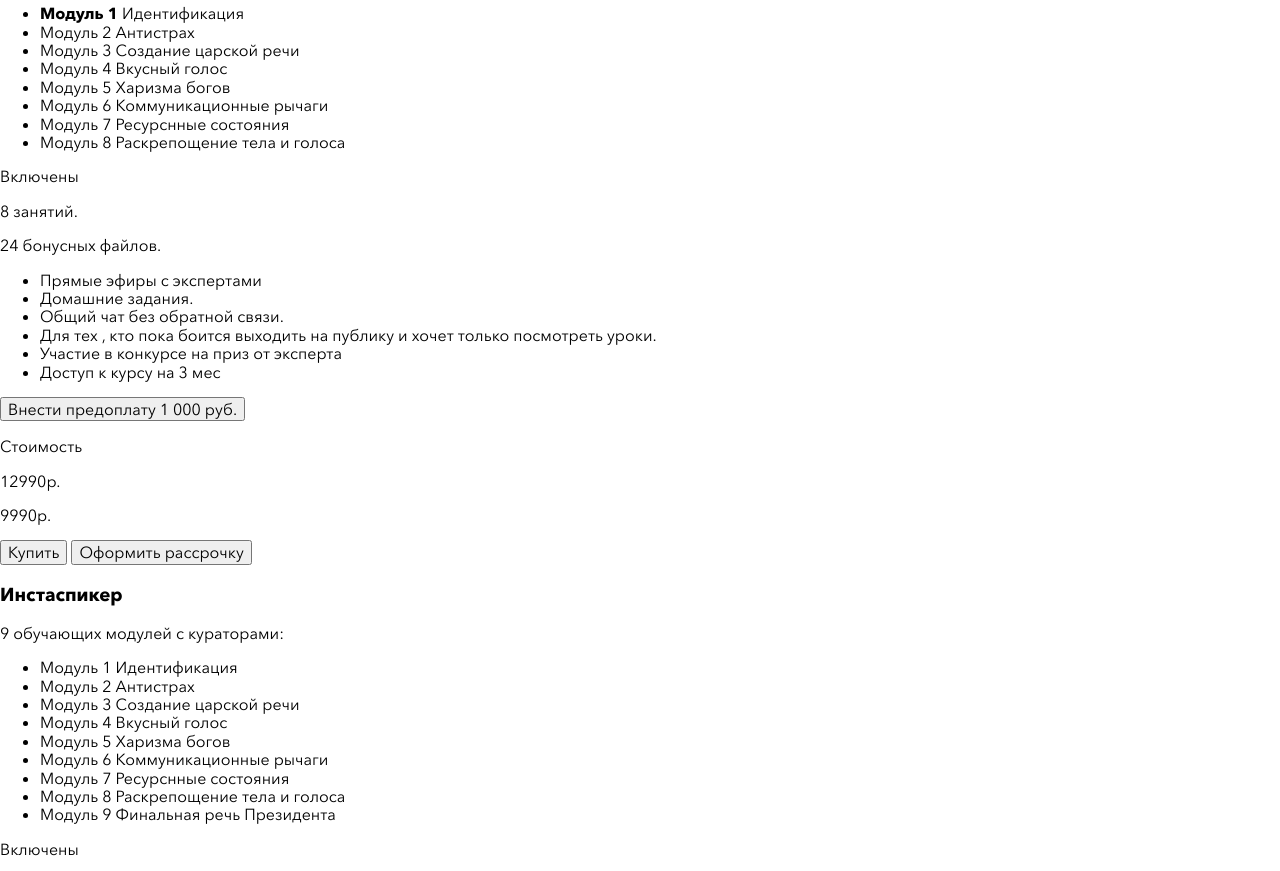
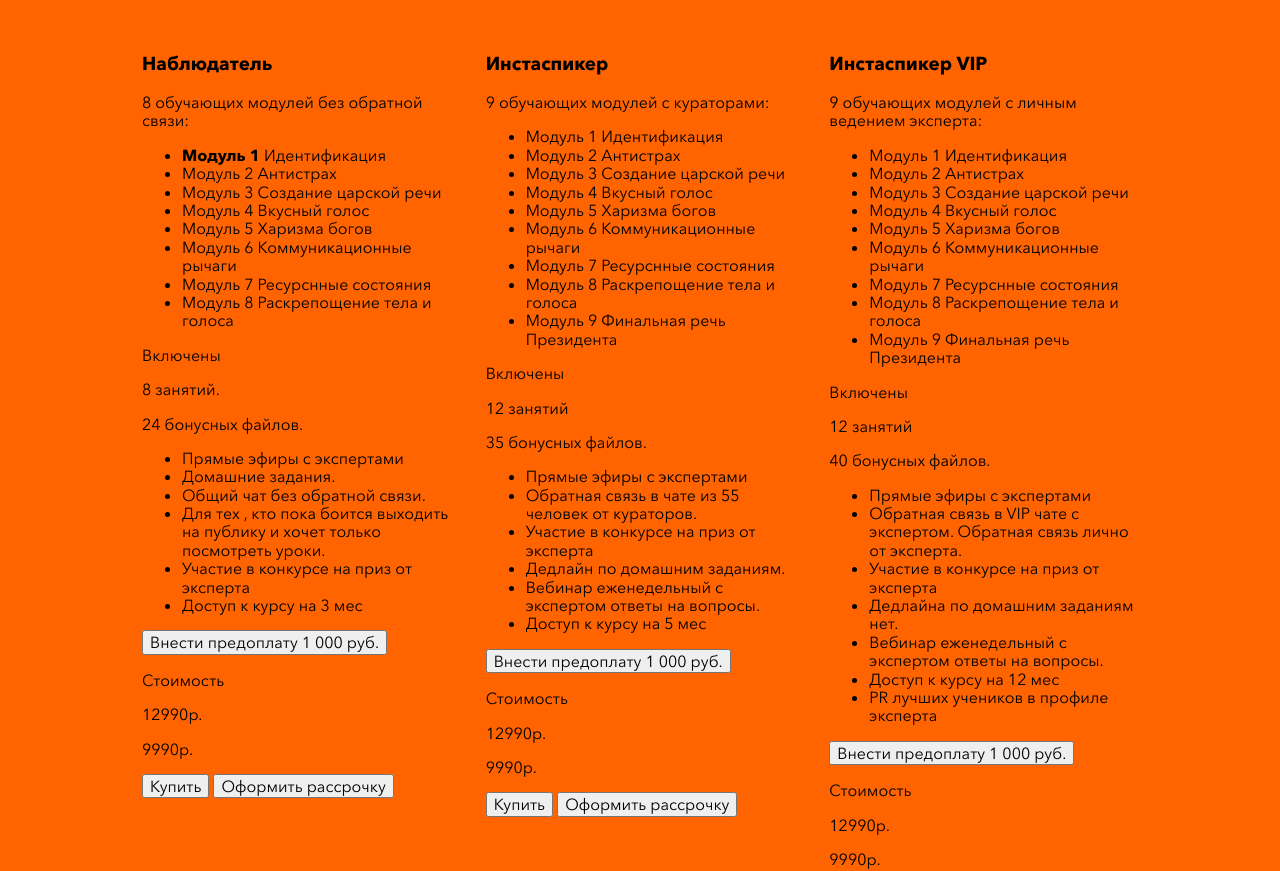
Before and after one commit to tsrg/Max-Orlov-Academy, a plain HTML site: page index.html in a window 1280 px wide. Shown: the part 2189-3060 px from the top of the page. Drawn offline with Linux system fonts and the light colour scheme.

Commit message:
делаю формат

```diff
--- a/blocks/for-you-grid/for-you-grid.css
+++ b/blocks/for-you-grid/for-you-grid.css
@@ -57,6 +57,10 @@
   border-radius: 20px;
 }
 
+.for-you-grid__item:hover {
+  box-shadow: 4px 4px 18px  rgba(1, 1, 1, 0.5)
+}
+
 .for-you-grid__title{
   padding: 40px;
   text-align: center;
@@ -85,7 +89,7 @@
   margin: 0;
   background-color: #FF6400;
   padding: 10px 20px;
-  font-size: 15px;
+  font-size: 16px;
 }
 
 .for-you-grid__text_b {
--- /dev/null
+++ b/blocks/format/format.css
@@ -0,0 +1,86 @@
+.format {
+    background-color: #FF6400;
+}
+
+.format__container {
+    max-width: 996px;
+  margin: 0 auto;
+  padding-top: 92px;
+  display: grid;
+  grid-template-columns: repeat(3, 1fr);
+    grid-gap: 35px;
+    padding-right: 4.69vw;
+    padding-left: 4.69vw;
+  grid-auto-columns: 1fr;
+  grid-auto-rows: 1fr;
+}
+
+.fromat__title {
+    margin: 0 auto;
+    text-align: center;
+    padding-top: 50px;
+}
+
+.format__item {
+
+}
+
+.format__name {
+
+}
+
+.format__blocks-title {
+
+}
+
+.format__block-list {
+
+}
+
+.format__block-name {
+
+}
+
+.format__include-title {
+
+}
+
+.format__include-kolichestvo {
+
+}
+
+.format__include-list {
+
+}
+
+.format__include-list-item {
+
+}
+
+.format__preorder {
+
+}
+
+.format__price-title {
+
+}
+
+.format__price {
+
+}
+
+.format__price_old {
+
+}
+
+.format__price_justnow {
+
+}
+
+.format__button-buy {
+
+}
+
+.format__button-credi {
+
+}
--- a/index.html
+++ b/index.html
@@ -73,7 +73,7 @@
 
     <section class="format">
       <h2 class="fromat__title">ВЫБЕРИТЕ УДОБНЫЙ ФОРМАТ ОБУЧЕНИЯ</h2>
-
+      <div class="format__container">
       <article class="format__item">
         <h3 class="format__name">Наблюдатель</h3>
         <p class="format__blocks-title">8 обучающих модулей без обратной связи:</p>
@@ -91,12 +91,12 @@
         <p class="format__include-kolichestvo">8 занятий.</p>
         <p class="format__include-kolichestvo">24 бонусных файлов.</p>
         <ul class="format__include-list">
-          <li class="firmat__include-list-item">Прямые эфиры с экспертами</li>
-          <li class="firmat__include-list-item">Домашние задания.</li>
-          <li class="firmat__include-list-item">Общий чат без обратной связи.</li>
-          <li class="firmat__include-list-item">Для тех , кто пока боится выходить на публику и хочет только посмотреть  уроки.</li>
-          <li class="firmat__include-list-item">Участие в конкурсе на приз от эксперта</li>
-          <li class="firmat__include-list-item">Доступ к курсу на 3 мес</li>
+          <li class="format__include-list-item">Прямые эфиры с экспертами</li>
+          <li class="format__include-list-item">Домашние задания.</li>
+          <li class="format__include-list-item">Общий чат без обратной связи.</li>
+          <li class="format__include-list-item">Для тех , кто пока боится выходить на публику и хочет только посмотреть  уроки.</li>
+          <li class="format__include-list-item">Участие в конкурсе на приз от эксперта</li>
+          <li class="format__include-list-item">Доступ к курсу на 3 мес</li>
         </ul>
         <button class="format__preorder">Внести предоплату 1 000 руб.</button>
         <p class="format__price-title">Стоимость</p>
@@ -124,12 +124,12 @@
         <p class="format__include-kolichestvo">12 занятий</p>
         <p class="format__include-kolichestvo">35 бонусных файлов.</p>
         <ul class="format__include-list">
-          <li class="firmat__include-list-item">Прямые эфиры с экспертами</li>
-          <li class="firmat__include-list-item">Обратная связь в чате из 55 человек от кураторов.</li>
-          <li class="firmat__include-list-item">Участие в конкурсе на приз от эксперта</li>
-          <li class="firmat__include-list-item">Дедлайн по домашним заданиям.</li>
-          <li class="firmat__include-list-item">Вебинар еженедельный с экспертом ответы на вопросы.</li>
-          <li class="firmat__include-list-item">Доступ к курсу на 5 мес</li>
+          <li class="format__include-list-item">Прямые эфиры с экспертами</li>
+          <li class="format__include-list-item">Обратная связь в чате из 55 человек от кураторов.</li>
+          <li class="format__include-list-item">Участие в конкурсе на приз от эксперта</li>
+          <li class="format__include-list-item">Дедлайн по домашним заданиям.</li>
+          <li class="format__include-list-item">Вебинар еженедельный с экспертом ответы на вопросы.</li>
+          <li class="format__include-list-item">Доступ к курсу на 5 мес</li>
         </ul>
         <button class="format__preorder">Внести предоплату 1 000 руб.</button>
         <p class="format__price-title">Стоимость</p>
@@ -157,13 +157,13 @@
         <p class="format__include-kolichestvo">12 занятий</p>
         <p class="format__include-kolichestvo">40 бонусных файлов.</p>
         <ul class="format__include-list">
-          <li class="firmat__include-list-item">Прямые эфиры с экспертами</li>
-          <li class="firmat__include-list-item">Обратная связь в VIP чате  с экспертом. Обратная связь лично от эксперта.</li>
-          <li class="firmat__include-list-item">Участие в конкурсе на приз от эксперта</li>
-          <li class="firmat__include-list-item">Дедлайна по домашним заданиям нет.</li>
-          <li class="firmat__include-list-item">Вебинар еженедельный с экспертом ответы на вопросы.</li>
-          <li class="firmat__include-list-item">Доступ к курсу на 12 мес</li>
-          <li class="firmat__include-list-item">PR лучших учеников в профиле эксперта</li>
+          <li class="format__include-list-item">Прямые эфиры с экспертами</li>
+          <li class="format__include-list-item">Обратная связь в VIP чате  с экспертом. Обратная связь лично от эксперта.</li>
+          <li class="format__include-list-item">Участие в конкурсе на приз от эксперта</li>
+          <li class="format__include-list-item">Дедлайна по домашним заданиям нет.</li>
+          <li class="format__include-list-item">Вебинар еженедельный с экспертом ответы на вопросы.</li>
+          <li class="format__include-list-item">Доступ к курсу на 12 мес</li>
+          <li class="format__include-list-item">PR лучших учеников в профиле эксперта</li>
         </ul>
         <button class="format__preorder">Внести предоплату 1 000 руб.</button>
         <p class="format__price-title">Стоимость</p>
@@ -172,6 +172,8 @@
         <button class="format__button-buy">Купить</button>
         <button class="format__button-credit">Оформить рассрочку</button>
       </article>
+    </div>
+
     </section>
     <section class="credit">
       <article class="credit__terms">
--- a/pages/index.css
+++ b/pages/index.css
@@ -4,3 +4,4 @@
 @import url(../blocks/header/header.css);
 @import url(../blocks/booking/booking.css);
 @import url(../blocks/for-you-grid/for-you-grid.css);
+@import url(../blocks/format/format.css);
```
